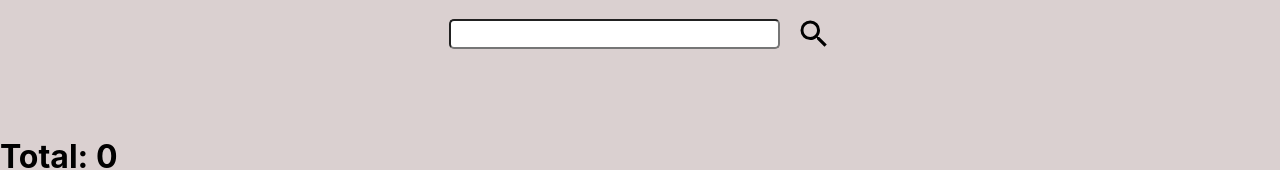
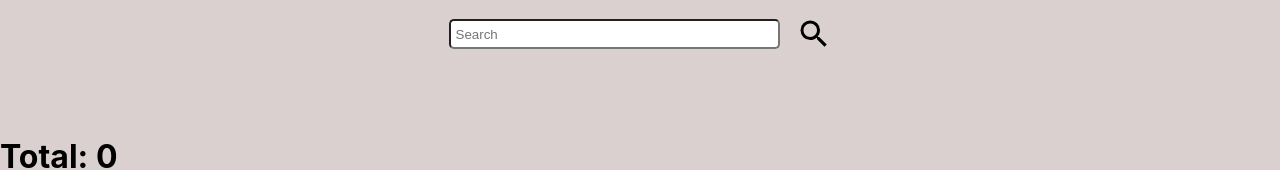
Before and after one commit to StephTorres22/react-to-do-list, a React (Vite) app in the folder react-to-do-list/: page / in a window 1280 px wide. Shown: the top 170 px of the page. Built offline with nearby package versions, Linux system fonts and the light colour scheme.

Commit message:
start of search functionality

```diff
--- a/react-to-do-list/src/App.jsx
+++ b/react-to-do-list/src/App.jsx
@@ -16,14 +16,12 @@ function App() {
   const [item, setItem] = useState(defaultItem);
   const [incompleteTasks, setIncompleteTasks] = useState(0);
 
-
   function getTotalNumberOfTask() {
     let total = 0;
     for (let i = 0; i < toDoList.length; i++) {
       let toDo = toDoList[i];
 
       total += toDo.list.length;
-      console.log(total);
       return total;
     }
   }
@@ -79,6 +77,7 @@ function App() {
 
     setItem(defaultItem);
     setIncompleteTasks(incompleteTasks + 1);
+    console.log(searchInput);
   }
 
   /* this is called on checkbox tick */
@@ -154,9 +153,35 @@ function App() {
 
     setToDoList(updatedToDoList);
   }
+
+  /* Search functionality */
+
+  const [searchInput, setSearchInput] = useState("");
+
+  function searchTaskByTitle(title) {
+    const filteredTasks = toDoList.map((toDo) => {
+      if (toDo.list.length !== 0) {
+        toDo.list.filter((item) => {
+          if (item.title == title) {
+            return item;
+          }
+        });
+      }
+    });
+    return filteredTasks;
+  }
+
+  function handleSearchBarChange(e) {
+    console.log(searchInput);
+    setSearchInput(e.target.value);
+  }
   return (
     <div style={{ width: "100%" }}>
-      <SearchBar />
+      <SearchBar
+        handleSearch={searchTaskByTitle}
+        onChange={(e) => handleSearchBarChange(e)}
+        searchBarValue={searchInput}
+      />
       <div className="card-display">
         {toDoList.map((item) => {
           return (
--- a/react-to-do-list/src/Searchbar.jsx
+++ b/react-to-do-list/src/Searchbar.jsx
@@ -1,7 +1,9 @@
+/* eslint-disable react/prop-types */
+
 import Icon from "@mdi/react";
 import { mdiMagnify } from "@mdi/js";
 
-const SearchBar = () => {
+const SearchBar = ({ onChange, handleSearch, searchBarValue }) => {
   return (
     <div
       style={{
@@ -15,6 +17,11 @@ const SearchBar = () => {
     >
       <input
         type="text"
+        name="searchBar"
+        defaultValue={searchBarValue}
+        id="searchBar"
+        onChange={onChange}
+        placeholder="Search"
         style={{
           font: "1rem",
           height: "1.5rem",
@@ -23,7 +30,12 @@ const SearchBar = () => {
           paddingLeft: "5px",
         }}
       />
-      <Icon path={mdiMagnify} size={1.5} style={{ cursor: "pointer" }} />
+      <Icon
+        path={mdiMagnify}
+        size={1.5}
+        style={{ cursor: "pointer" }}
+        onClick={() => handleSearch(searchBarValue)}
+      />
     </div>
   );
 };
```
